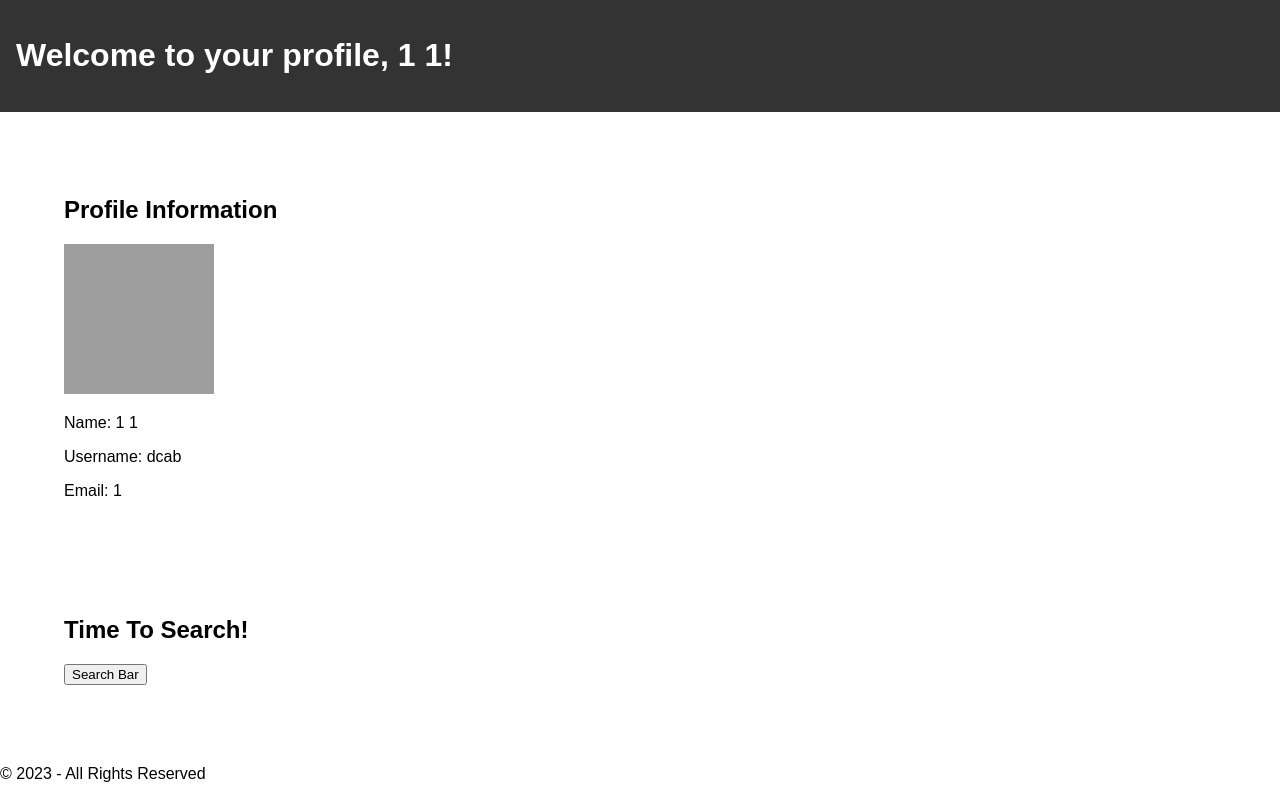
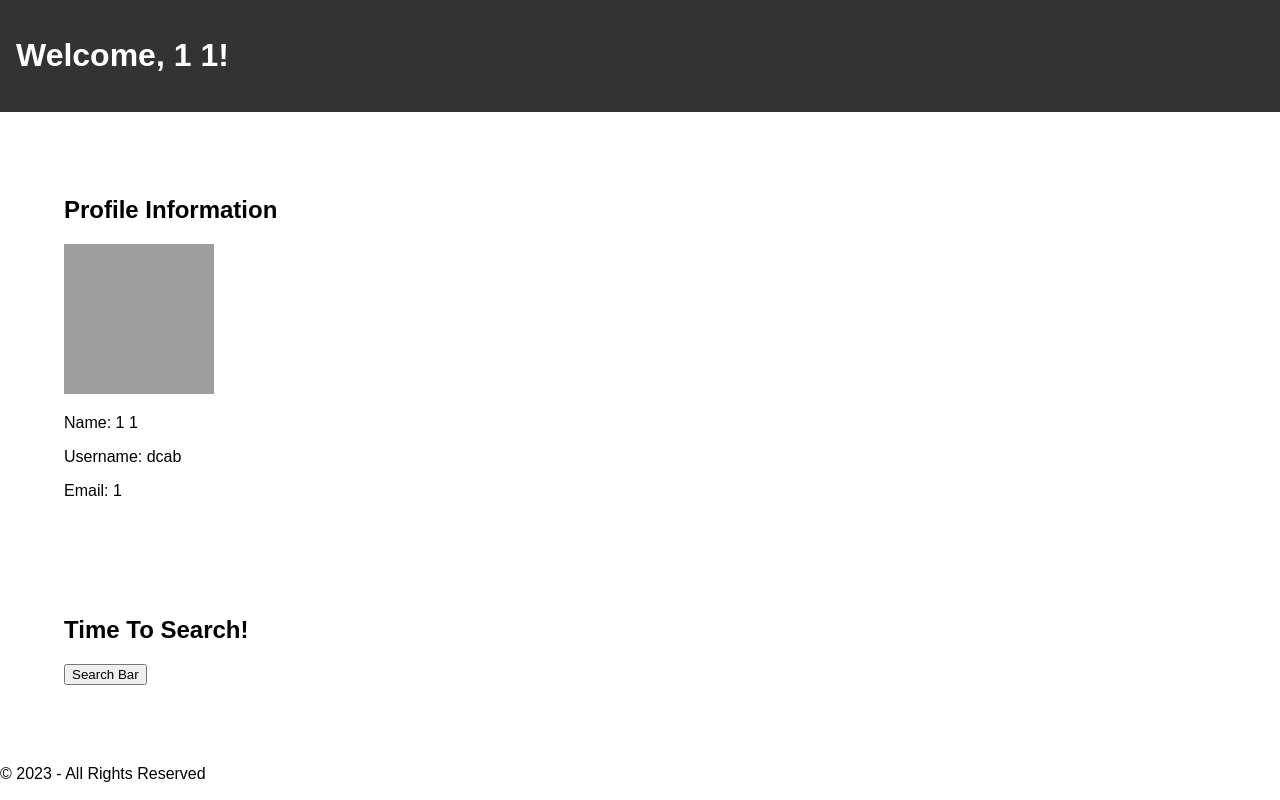
Before and after one commit to d3h1/Database_Design, a Flask app: a page that uses templates/profile.html in a window 1280 px wide. Run offline with Flask 3, Linux system fonts and the light colour scheme; some web fonts are replaced; grey boxes are pictures that could not be loaded.

Commit message:
template changes

```diff
--- a/templates/profile.html
+++ b/templates/profile.html
@@ -12,7 +12,7 @@
   </head>
   <body>
     <header>
-      <h1>Welcome to your profile, {{name}}!</h1>
+      <h1>Welcome, {{name}}!</h1>
     </header>
     <section>
       <h2>Profile Information</h2>
```
